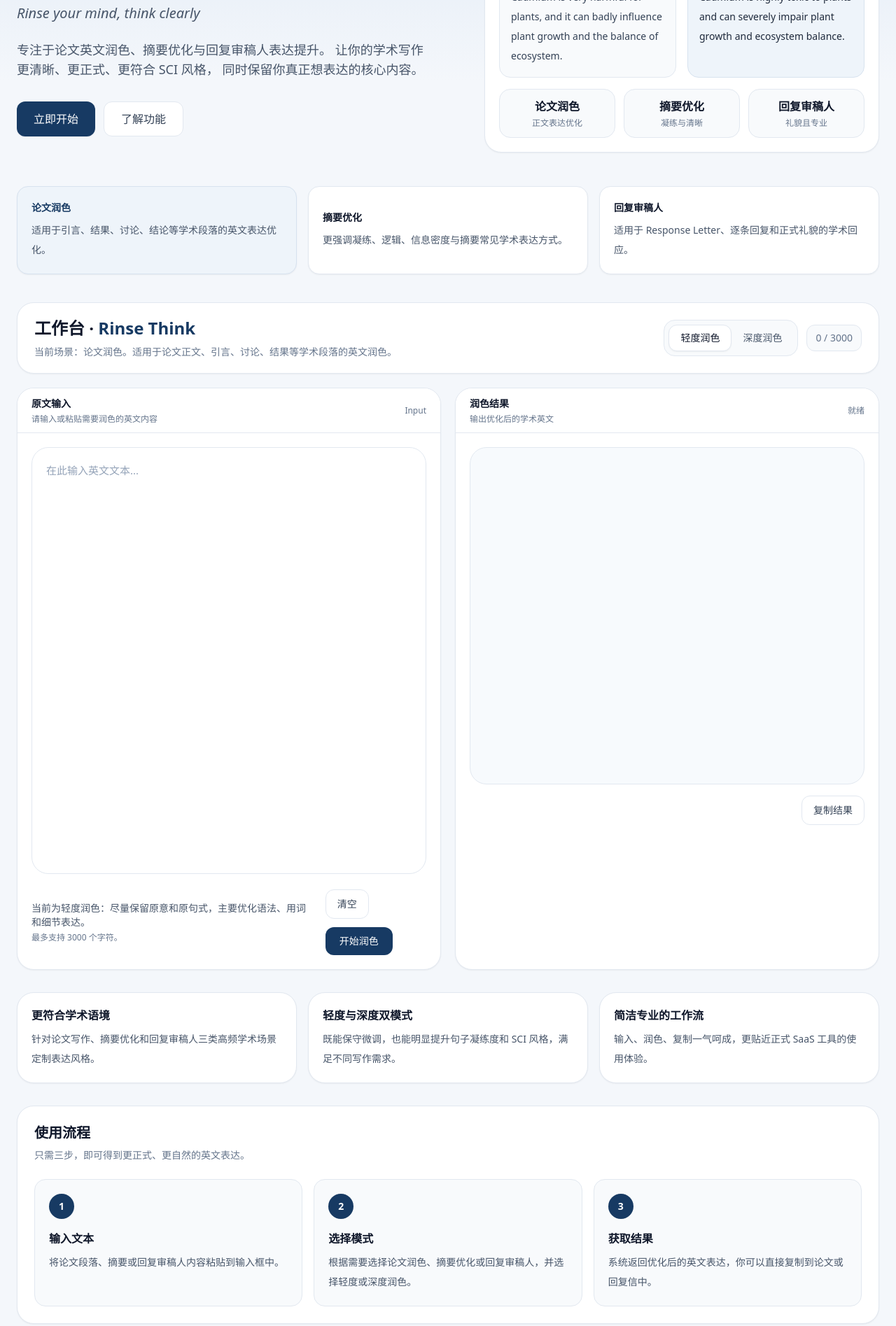
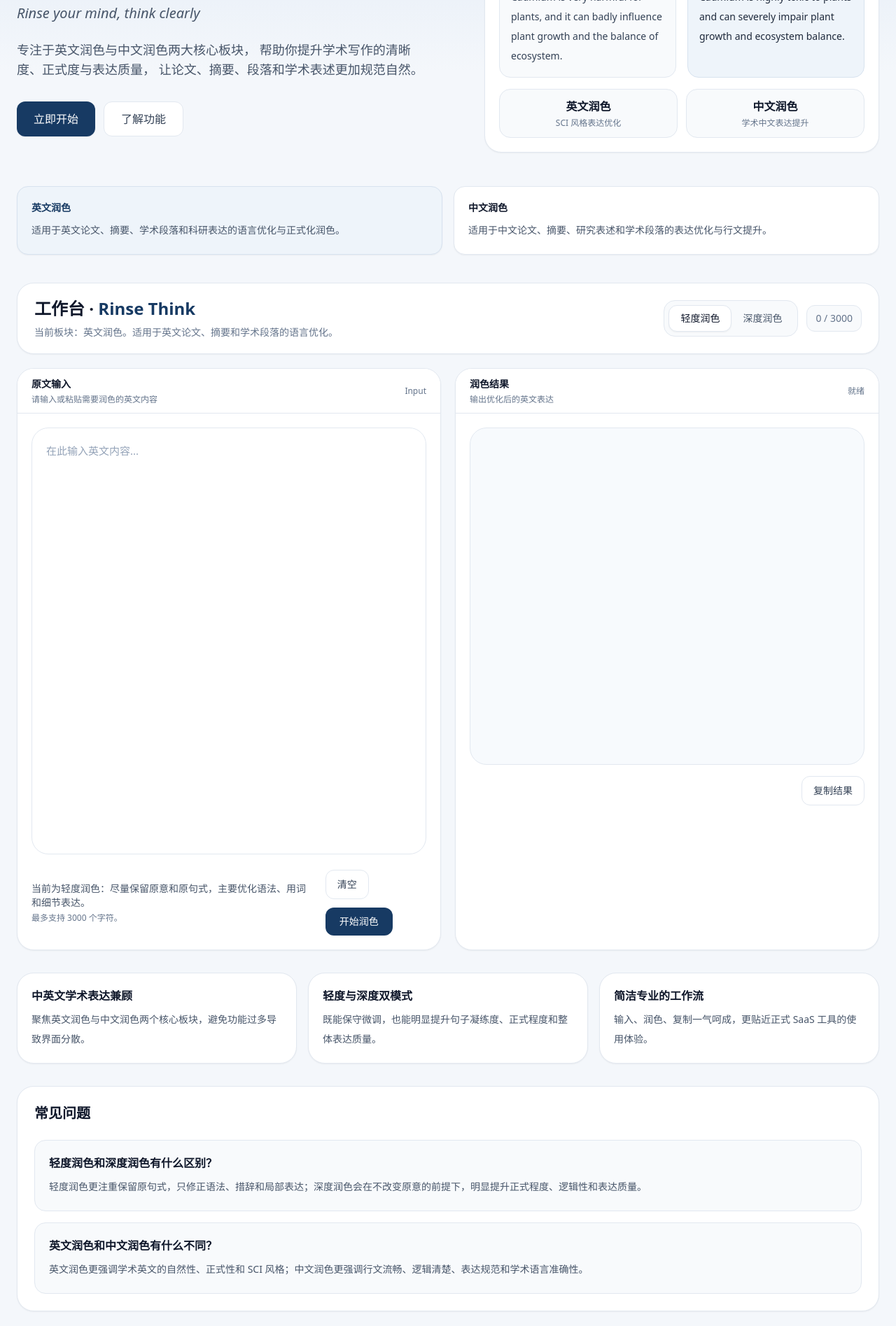
Before and after one commit to zhaot5489-alt/paper-polish-ai, a website: page index.html in a window 1280 px wide. Shown: the part 265-2160 px from the top of the page at 70% size. Drawn offline with nearby package versions, Linux system fonts and the light colour scheme.

Commit message:
Update index.html

```diff
--- a/index.html
+++ b/index.html
@@ -3,7 +3,7 @@
 <head>
   <meta charset="UTF-8" />
   <meta name="viewport" content="width=device-width, initial-scale=1.0" />
-  <title>润思 Rinse Think - Academic Writing Polish</title>
+  <title>润思 Rinse Think - 中英文学术润色</title>
   <script src="https://cdn.tailwindcss.com"></script>
 </head>
 <body class="min-h-screen bg-[#f4f7fb] text-slate-800 font-sans">
@@ -25,9 +25,8 @@
 
         <nav class="hidden lg:flex items-center gap-6 text-sm text-slate-600">
           <a href="#workspace" class="hover:text-slate-900 transition">工作台</a>
-          <a href="#scenes" class="hover:text-slate-900 transition">应用场景</a>
+          <a href="#language" class="hover:text-slate-900 transition">语言板块</a>
           <a href="#features" class="hover:text-slate-900 transition">产品优势</a>
-          <a href="#how-it-works" class="hover:text-slate-900 transition">使用流程</a>
           <a href="#faq" class="hover:text-slate-900 transition">常见问题</a>
         </nav>
       </div>
@@ -40,7 +39,7 @@
         <div class="grid grid-cols-1 lg:grid-cols-2 gap-10 items-center">
           <div>
             <div class="inline-flex items-center gap-2 px-3 py-1.5 rounded-full border border-[#d3dfec] bg-white text-[#173a63] text-sm font-medium mb-5">
-              面向科研写作的英文润色工具
+              面向科研写作的中英文学术润色工具
             </div>
 
             <h1 class="text-4xl md:text-5xl font-bold tracking-tight text-slate-900 leading-tight">
@@ -52,9 +51,9 @@
             </p>
 
             <p class="mt-6 text-base md:text-lg text-slate-600 leading-8 max-w-2xl">
-              专注于论文英文润色、摘要优化与回复审稿人表达提升。
-              让你的学术写作更清晰、更正式、更符合 SCI 风格，
-              同时保留你真正想表达的核心内容。
+              专注于英文润色与中文润色两大核心板块，
+              帮助你提升学术写作的清晰度、正式度与表达质量，
+              让论文、摘要、段落和学术表述更加规范自然。
             </p>
 
             <div class="mt-8 flex flex-wrap gap-3">
@@ -78,7 +77,7 @@
               <div class="flex items-center justify-between mb-4">
                 <div>
                   <div class="text-sm font-semibold text-slate-900">快速预览</div>
-                  <div class="text-xs text-slate-500 mt-1">更像正式 SaaS 产品的使用体验</div>
+                  <div class="text-xs text-slate-500 mt-1">中英文双板块，聚焦学术表达提升</div>
                 </div>
                 <div class="text-xs text-slate-500">Academic AI</div>
               </div>
@@ -99,59 +98,41 @@
                 </div>
               </div>
 
-              <div class="mt-4 grid grid-cols-3 gap-3 text-center">
+              <div class="mt-4 grid grid-cols-2 gap-3 text-center">
                 <div class="rounded-2xl bg-slate-50 p-3 border border-slate-200">
-                  <div class="text-base font-semibold text-slate-900">论文润色</div>
-                  <div class="text-xs text-slate-500 mt-1">正文表达优化</div>
+                  <div class="text-base font-semibold text-slate-900">英文润色</div>
+                  <div class="text-xs text-slate-500 mt-1">SCI 风格表达优化</div>
                 </div>
                 <div class="rounded-2xl bg-slate-50 p-3 border border-slate-200">
-                  <div class="text-base font-semibold text-slate-900">摘要优化</div>
-                  <div class="text-xs text-slate-500 mt-1">凝练与清晰</div>
-                </div>
-                <div class="rounded-2xl bg-slate-50 p-3 border border-slate-200">
-                  <div class="text-base font-semibold text-slate-900">回复审稿人</div>
-                  <div class="text-xs text-slate-500 mt-1">礼貌且专业</div>
+                  <div class="text-base font-semibold text-slate-900">中文润色</div>
+                  <div class="text-xs text-slate-500 mt-1">学术中文表达提升</div>
                 </div>
               </div>
             </div>
           </div>
         </div>
 
-        <!-- 场景卡片 -->
-        <div id="scenes" class="mt-12 grid grid-cols-1 md:grid-cols-3 gap-4">
+        <!-- 语言板块 -->
+        <div id="language" class="mt-12 grid grid-cols-1 md:grid-cols-2 gap-4">
           <button
-            id="scene-card-paper"
+            id="lang-card-en"
             type="button"
-            class="scene-card text-left rounded-2xl border border-[#d7e2ef] bg-[#eef4fa] p-5 shadow-sm transition"
-            data-scene="paper"
+            class="lang-card text-left rounded-2xl border border-[#d7e2ef] bg-[#eef4fa] p-5 shadow-sm transition"
           >
-            <div class="text-sm font-semibold text-[#173a63]">论文润色</div>
+            <div class="text-sm font-semibold text-[#173a63]">英文润色</div>
             <div class="mt-2 text-sm text-slate-600 leading-7">
-              适用于引言、结果、讨论、结论等学术段落的英文表达优化。
+              适用于英文论文、摘要、学术段落和科研表达的语言优化与正式化润色。
             </div>
           </button>
 
           <button
-            id="scene-card-abstract"
+            id="lang-card-zh"
             type="button"
-            class="scene-card text-left rounded-2xl border border-slate-200 bg-white p-5 shadow-sm hover:border-slate-300 transition"
-            data-scene="abstract"
+            class="lang-card text-left rounded-2xl border border-slate-200 bg-white p-5 shadow-sm hover:border-slate-300 transition"
           >
-            <div class="text-sm font-semibold text-slate-900">摘要优化</div>
+            <div class="text-sm font-semibold text-slate-900">中文润色</div>
             <div class="mt-2 text-sm text-slate-600 leading-7">
-              更强调凝练、逻辑、信息密度与摘要常见学术表达方式。
-            </div>
-          </button>
-
-          <button
-            id="scene-card-reviewer"
-            type="button"
-            class="scene-card text-left rounded-2xl border border-slate-200 bg-white p-5 shadow-sm hover:border-slate-300 transition"
-            data-scene="reviewer"
-          >
-            <div class="text-sm font-semibold text-slate-900">回复审稿人</div>
-            <div class="mt-2 text-sm text-slate-600 leading-7">
-              适用于 Response Letter、逐条回复和正式礼貌的学术回应。
+              适用于中文论文、摘要、研究表述和学术段落的表达优化与行文提升。
             </div>
           </button>
         </div>
@@ -160,15 +141,14 @@
 
     <!-- 工作台 -->
     <main id="workspace" class="flex-1 max-w-7xl mx-auto w-full px-4 md:px-6 pb-10">
-      <!-- 工具条 -->
       <div class="mb-5 rounded-3xl border border-slate-200 bg-white shadow-sm px-5 py-5 md:px-6">
         <div class="flex flex-col xl:flex-row xl:items-center xl:justify-between gap-5">
           <div>
             <h2 class="text-2xl font-bold text-slate-900">
               工作台 · <span class="text-[#173a63]">Rinse Think</span>
             </h2>
-            <p id="scene-title" class="text-sm text-slate-500 mt-2">
-              当前场景：论文润色。适用于论文正文、引言、讨论、结果等学术段落的英文润色。
+            <p id="lang-title" class="text-sm text-slate-500 mt-2">
+              当前板块：英文润色。适用于英文论文、摘要和学术段落的语言优化。
             </p>
           </div>
 
@@ -197,7 +177,6 @@
         </div>
       </div>
 
-      <!-- 双栏编辑区 -->
       <div class="grid grid-cols-1 xl:grid-cols-2 gap-5">
         <!-- 左侧 -->
         <section class="rounded-3xl border border-slate-200 bg-white shadow-sm overflow-hidden">
@@ -213,7 +192,7 @@
             <textarea
               id="input-text"
               rows="18"
-              placeholder="在此输入英文文本..."
+              placeholder="在此输入内容..."
               class="w-full resize-none rounded-3xl border border-slate-200 bg-white px-5 py-4 text-[15px] leading-8 text-slate-800 placeholder-slate-400 outline-none focus:border-[#173a63] focus:ring-4 focus:ring-[#dfe9f5] transition"
             ></textarea>
 
@@ -250,7 +229,7 @@
           <div class="h-16 border-b border-slate-200 px-5 flex items-center justify-between bg-white">
             <div>
               <div class="text-sm font-semibold text-slate-900">润色结果</div>
-              <div id="output-subtitle" class="text-xs text-slate-500 mt-1">输出优化后的学术英文</div>
+              <div id="output-subtitle" class="text-xs text-slate-500 mt-1">输出优化后的内容</div>
             </div>
             <div id="status-text" class="text-xs text-slate-500">就绪</div>
           </div>
@@ -276,16 +255,16 @@
       <!-- 产品优势 -->
       <section id="features" class="mt-8 grid grid-cols-1 md:grid-cols-3 gap-4">
         <div class="rounded-3xl border border-slate-200 bg-white shadow-sm p-5">
-          <div class="text-base font-semibold text-slate-900">更符合学术语境</div>
+          <div class="text-base font-semibold text-slate-900">中英文学术表达兼顾</div>
           <p class="mt-2 text-sm text-slate-600 leading-7">
-            针对论文写作、摘要优化和回复审稿人三类高频学术场景定制表达风格。
+            聚焦英文润色与中文润色两个核心板块，避免功能过多导致界面分散。
           </p>
         </div>
 
         <div class="rounded-3xl border border-slate-200 bg-white shadow-sm p-5">
           <div class="text-base font-semibold text-slate-900">轻度与深度双模式</div>
           <p class="mt-2 text-sm text-slate-600 leading-7">
-            既能保守微调，也能明显提升句子凝练度和 SCI 风格，满足不同写作需求。
+            既能保守微调，也能明显提升句子凝练度、正式程度和整体表达质量。
           </p>
         </div>
 
@@ -297,42 +276,6 @@
         </div>
       </section>
 
-      <!-- 使用流程 -->
-      <section id="how-it-works" class="mt-8 rounded-3xl border border-slate-200 bg-white shadow-sm p-6">
-        <div class="flex items-center justify-between gap-4 flex-wrap">
-          <div>
-            <h3 class="text-xl font-bold text-slate-900">使用流程</h3>
-            <p class="text-sm text-slate-500 mt-2">只需三步，即可得到更正式、更自然的英文表达。</p>
-          </div>
-        </div>
-
-        <div class="mt-6 grid grid-cols-1 md:grid-cols-3 gap-4">
-          <div class="rounded-2xl bg-slate-50 border border-slate-200 p-5">
-            <div class="w-9 h-9 rounded-full bg-[#173a63] text-white flex items-center justify-center text-sm font-bold">1</div>
-            <div class="mt-4 text-base font-semibold text-slate-900">输入文本</div>
-            <p class="mt-2 text-sm text-slate-600 leading-7">
-              将论文段落、摘要或回复审稿人内容粘贴到输入框中。
-            </p>
-          </div>
-
-          <div class="rounded-2xl bg-slate-50 border border-slate-200 p-5">
-            <div class="w-9 h-9 rounded-full bg-[#173a63] text-white flex items-center justify-center text-sm font-bold">2</div>
-            <div class="mt-4 text-base font-semibold text-slate-900">选择模式</div>
-            <p class="mt-2 text-sm text-slate-600 leading-7">
-              根据需要选择论文润色、摘要优化或回复审稿人，并选择轻度或深度润色。
-            </p>
-          </div>
-
-          <div class="rounded-2xl bg-slate-50 border border-slate-200 p-5">
-            <div class="w-9 h-9 rounded-full bg-[#173a63] text-white flex items-center justify-center text-sm font-bold">3</div>
-            <div class="mt-4 text-base font-semibold text-slate-900">获取结果</div>
-            <p class="mt-2 text-sm text-slate-600 leading-7">
-              系统返回优化后的英文表达，你可以直接复制到论文或回复信中。
-            </p>
-          </div>
-        </div>
-      </section>
-
       <!-- FAQ -->
       <section id="faq" class="mt-8 rounded-3xl border border-slate-200 bg-white shadow-sm p-6">
         <h3 class="text-xl font-bold text-slate-900">常见问题</h3>
@@ -340,21 +283,14 @@
           <div class="rounded-2xl border border-slate-200 bg-slate-50 p-5">
             <div class="font-semibold text-slate-900">轻度润色和深度润色有什么区别？</div>
             <p class="mt-2 text-sm text-slate-600 leading-7">
-              轻度润色更注重保留原句式，只修正语法、措辞和局部表达；深度润色会在不改变原意的前提下，明显提升学术性、凝练度和正式程度。
+              轻度润色更注重保留原句式，只修正语法、措辞和局部表达；深度润色会在不改变原意的前提下，明显提升正式程度、逻辑性和表达质量。
             </p>
           </div>
 
           <div class="rounded-2xl border border-slate-200 bg-slate-50 p-5">
-            <div class="font-semibold text-slate-900">摘要优化适合什么内容？</div>
+            <div class="font-semibold text-slate-900">英文润色和中文润色有什么不同？</div>
             <p class="mt-2 text-sm text-slate-600 leading-7">
-              适合论文摘要、研究概述、结论摘要等内容，重点提升逻辑清晰度、语言凝练度与信息表达密度。
-            </p>
-          </div>
-
-          <div class="rounded-2xl border border-slate-200 bg-slate-50 p-5">
-            <div class="font-semibold text-slate-900">回复审稿人模式有什么特点？</div>
-            <p class="mt-2 text-sm text-slate-600 leading-7">
-              该模式更强调礼貌、正式、清晰和回应性，适合审稿意见逐条回复、修改说明和 response letter 表达优化。
+              英文润色更强调学术英文的自然性、正式性和 SCI 风格；中文润色更强调行文流畅、逻辑清楚、表达规范和学术语言准确性。
             </p>
           </div>
         </div>
@@ -365,9 +301,9 @@
     <footer class="border-t border-slate-200 bg-white">
       <div class="max-w-7xl mx-auto px-4 md:px-6 py-5 flex flex-col md:flex-row md:items-center md:justify-between gap-2 text-sm text-slate-500">
         <div>
-          <span class="font-medium text-slate-700">润思 Rinse Think</span> · Academic Writing Polish
+          <span class="font-medium text-slate-700">润思 Rinse Think</span> · Chinese & English Academic Polishing
         </div>
-        <div id="footer-scene-text">当前场景：论文润色</div>
+        <div id="footer-lang-text">当前板块：英文润色</div>
       </div>
     </footer>
   </div>
@@ -385,18 +321,17 @@
     const modeLightBtn = document.getElementById("mode-light");
     const modeDeepBtn = document.getElementById("mode-deep");
 
-    const sceneCardPaper = document.getElementById("scene-card-paper");
-    const sceneCardAbstract = document.getElementById("scene-card-abstract");
-    const sceneCardReviewer = document.getElementById("scene-card-reviewer");
+    const langCardEn = document.getElementById("lang-card-en");
+    const langCardZh = document.getElementById("lang-card-zh");
 
-    const sceneTitleEl = document.getElementById("scene-title");
+    const langTitleEl = document.getElementById("lang-title");
     const inputSubtitleEl = document.getElementById("input-subtitle");
     const outputSubtitleEl = document.getElementById("output-subtitle");
-    const footerSceneTextEl = document.getElementById("footer-scene-text");
+    const footerLangTextEl = document.getElementById("footer-lang-text");
 
     const MAX_CHARS = 3000;
     let currentMode = "light";
-    let currentScene = "paper";
+    let currentLang = "en";
 
     function updateCharCount() {
       const length = inputEl.value.length;
@@ -423,7 +358,7 @@
       if (mode === "deep") {
         modeDeepBtn.className = "mode-btn px-4 py-2 rounded-xl text-sm font-medium bg-white text-slate-900 shadow-sm border border-slate-200";
         modeLightBtn.className = "mode-btn px-4 py-2 rounded-xl text-sm font-medium text-slate-600";
-        modeDescEl.textContent = "当前为深度润色：在不改变原意的前提下，显著提升学术性、凝练度和 SCI 风格。";
+        modeDescEl.textContent = "当前为深度润色：在不改变原意的前提下，显著提升语言质量、正式程度和整体表达效果。";
       } else {
         modeLightBtn.className = "mode-btn px-4 py-2 rounded-xl text-sm font-medium bg-white text-slate-900 shadow-sm border border-slate-200";
         modeDeepBtn.className = "mode-btn px-4 py-2 rounded-xl text-sm font-medium text-slate-600";
@@ -431,46 +366,40 @@
       }
     }
 
-    function resetSceneCardStyles() {
-      const inactive = "scene-card text-left rounded-2xl border border-slate-200 bg-white p-5 shadow-sm hover:border-slate-300 transition";
-      sceneCardPaper.className = inactive;
-      sceneCardAbstract.className = inactive;
-      sceneCardReviewer.className = inactive;
+    function resetLangCardStyles() {
+      const inactive = "lang-card text-left rounded-2xl border border-slate-200 bg-white p-5 shadow-sm hover:border-slate-300 transition";
+      langCardEn.className = inactive;
+      langCardZh.className = inactive;
     }
 
-    function setScene(scene) {
-      currentScene = scene;
-      resetSceneCardStyles();
+    function setLang(lang) {
+      currentLang = lang;
+      resetLangCardStyles();
 
-      const active = "scene-card text-left rounded-2xl border border-[#d7e2ef] bg-[#eef4fa] p-5 shadow-sm transition";
+      const active = "lang-card text-left rounded-2xl border border-[#d7e2ef] bg-[#eef4fa] p-5 shadow-sm transition";
 
-      if (scene === "abstract") {
-        sceneCardAbstract.className = active;
-        sceneTitleEl.textContent = "当前场景：摘要优化。适用于英文摘要、结论摘要和研究概述的凝练与学术化表达。";
-        inputSubtitleEl.textContent = "请输入或粘贴需要优化的英文摘要内容";
-        outputSubtitleEl.textContent = "输出更凝练、更清晰的摘要表达";
-        footerSceneTextEl.textContent = "当前场景：摘要优化";
-      } else if (scene === "reviewer") {
-        sceneCardReviewer.className = active;
-        sceneTitleEl.textContent = "当前场景：回复审稿人。适用于审稿意见回复、修改说明和礼貌正式的学术回应。";
-        inputSubtitleEl.textContent = "请输入或粘贴需要润色的回复审稿人英文内容";
-        outputSubtitleEl.textContent = "输出更礼貌、正式、清晰的回复表达";
-        footerSceneTextEl.textContent = "当前场景：回复审稿人";
+      if (lang === "zh") {
+        langCardZh.className = active;
+        langTitleEl.textContent = "当前板块：中文润色。适用于中文论文、摘要和学术段落的表达优化。";
+        inputSubtitleEl.textContent = "请输入或粘贴需要润色的中文内容";
+        outputSubtitleEl.textContent = "输出优化后的中文表达";
+        footerLangTextEl.textContent = "当前板块：中文润色";
+        inputEl.placeholder = "在此输入中文内容...";
       } else {
-        sceneCardPaper.className = active;
-        sceneTitleEl.textContent = "当前场景：论文润色。适用于论文正文、引言、讨论、结果等学术段落的英文润色。";
+        langCardEn.className = active;
+        langTitleEl.textContent = "当前板块：英文润色。适用于英文论文、摘要和学术段落的语言优化。";
         inputSubtitleEl.textContent = "请输入或粘贴需要润色的英文内容";
-        outputSubtitleEl.textContent = "输出优化后的学术英文";
-        footerSceneTextEl.textContent = "当前场景：论文润色";
+        outputSubtitleEl.textContent = "输出优化后的英文表达";
+        footerLangTextEl.textContent = "当前板块：英文润色";
+        inputEl.placeholder = "在此输入英文内容...";
       }
     }
 
     inputEl.addEventListener("input", updateCharCount);
     modeLightBtn.addEventListener("click", () => setMode("light"));
     modeDeepBtn.addEventListener("click", () => setMode("deep"));
-    sceneCardPaper.addEventListener("click", () => setScene("paper"));
-    sceneCardAbstract.addEventListener("click", () => setScene("abstract"));
-    sceneCardReviewer.addEventListener("click", () => setScene("reviewer"));
+    langCardEn.addEventListener("click", () => setLang("en"));
+    langCardZh.addEventListener("click", () => setLang("zh"));
 
     polishBtn.addEventListener("click", async function () {
       const text = inputEl.value.trim();
@@ -504,7 +433,7 @@
           body: JSON.stringify({
             text,
             mode: currentMode,
-            scene: currentScene
+            lang: currentLang
           })
         });
 
@@ -561,7 +490,7 @@
 
     updateCharCount();
     setMode("light");
-    setScene("paper");
+    setLang("en");
   </script>
 </body>
 </html>
```
